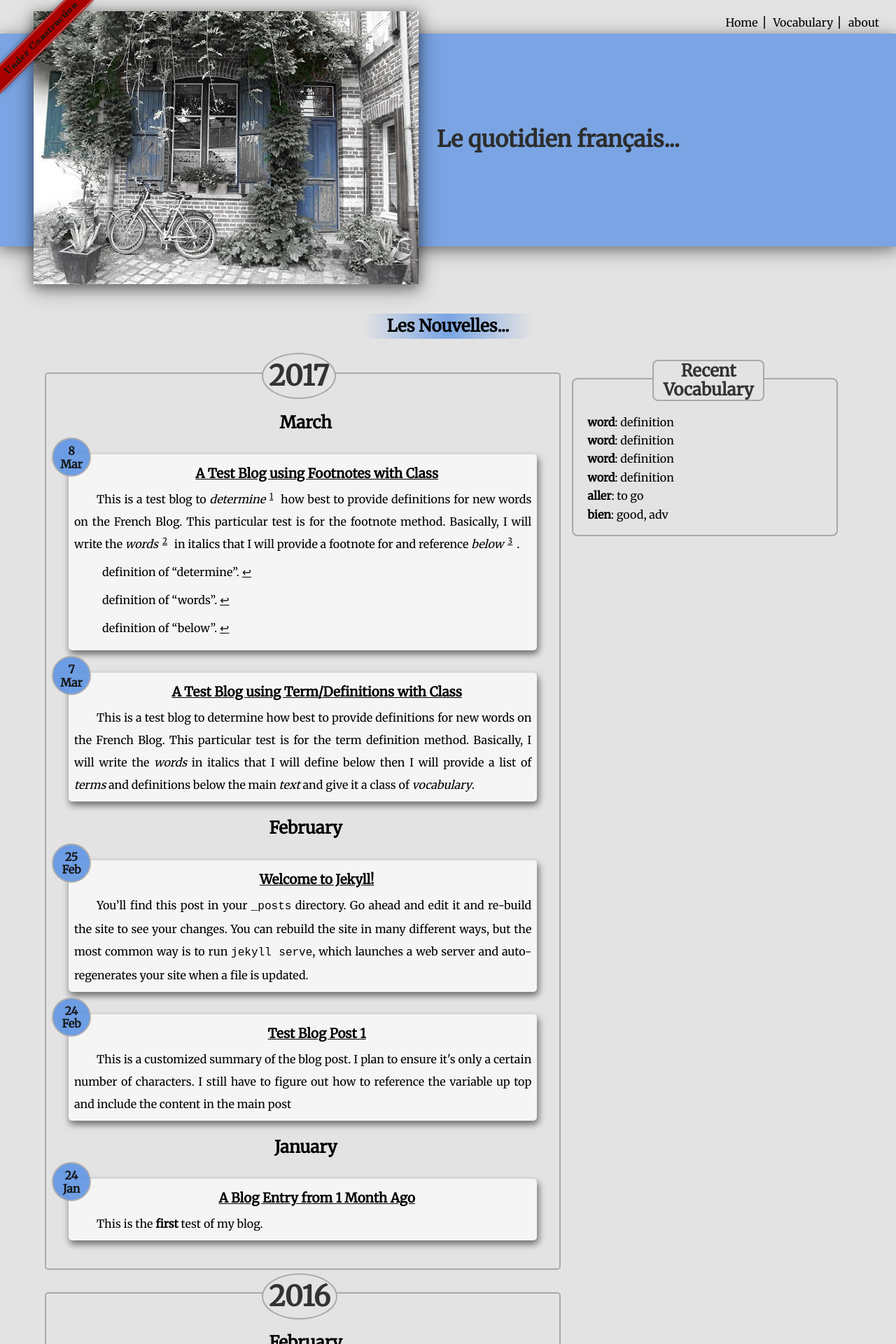
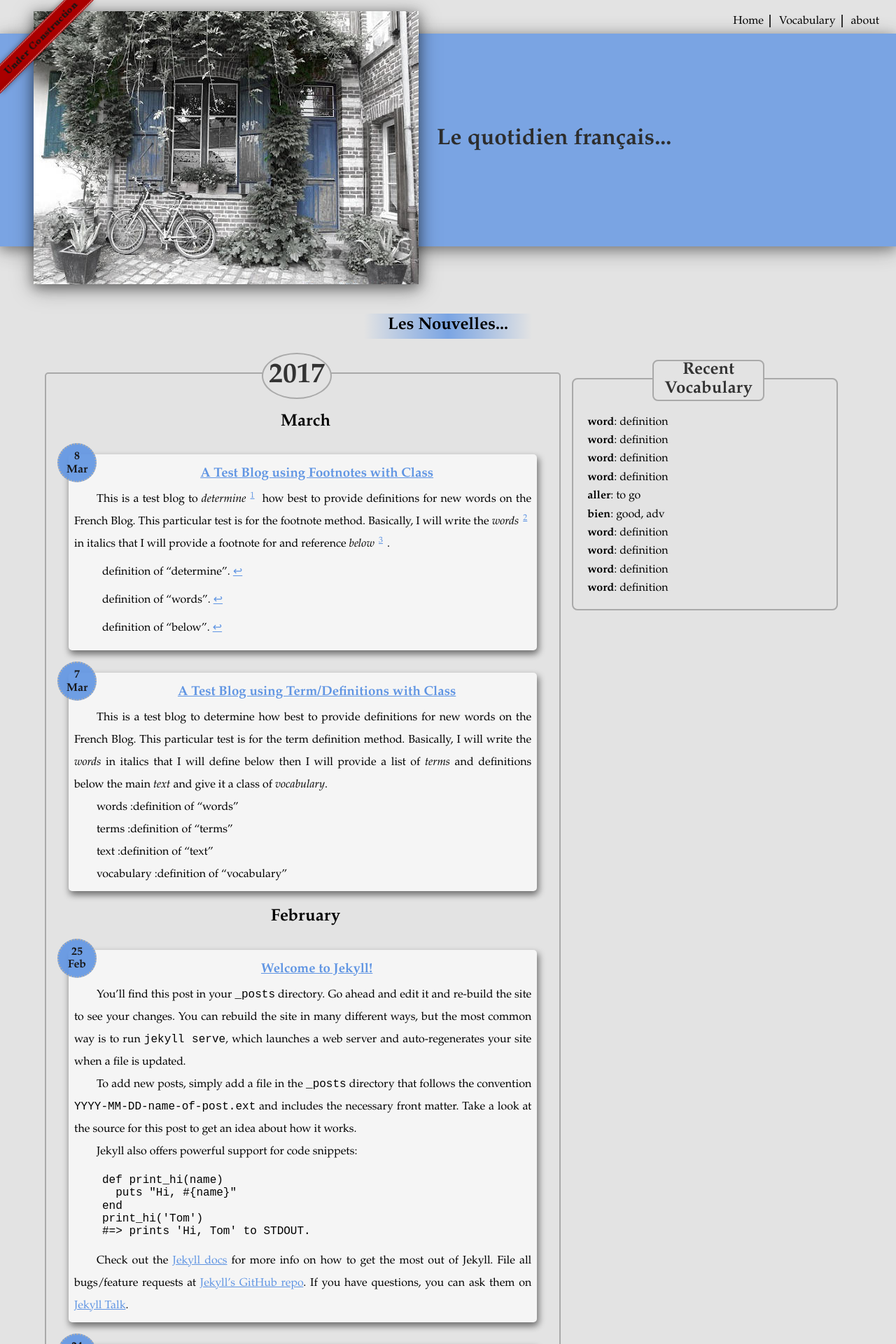
Before and after one commit to kenrickj/blog-francais, a Jekyll site: the page built from index.md, in a window 1280 px wide. Shown: the top 1920 px of the page at 70% size. Built offline with Jekyll 4.4.1, drawn with Linux system fonts in a browser that asks for light colours; nearby versions of some CDN libraries; some web fonts are replaced; some of the changed text lies outside the part shown.

Commit message:
added new block and changed formatting

```diff
--- a/_config.yml
+++ b/_config.yml
@@ -22,7 +22,7 @@ baseurl: "/blog-francais" # the subpath of your site, e.g. /blog
 url: "https://kenrickj.github.io" # the base hostname & protocol for your site, e.g. http://example.com
 twitter_username:
 github_username: kenrickj
-
+excerpt_separator: <!--more-->
 # Build settings
 markdown: kramdown
 #theme: minima
--- a/_includes/footer.html
+++ b/_includes/footer.html
@@ -34,7 +34,7 @@
           </li>
           {% endif %}
           <li id="footer-description">
-            </p>This site uses <a href="https://jekyllrb.com/" target="_blank">Jekyll</a>to quickly manage site content hosted on <a href="https://github.com/" target="_blank">Github.com</a>.</p>
+            </p>This site uses <a href="https://jekyllrb.com/" target="_blank">Jekyll</a> to quickly manage site content hosted on <a href="https://github.com/" target="_blank">Github.com</a>.</p>
           </li>
         </ul>
       </div>
--- a/_includes/header.html
+++ b/_includes/header.html
@@ -3,8 +3,8 @@
     <a href="javascript:void(0)" class="close-button">&times</a>
     <div class="container-links">
       <a href="{{ site.url }}{{ site.baseurl }}" class="fa fa-home">   Home</a>
-      <a href="" class="fa fa-language">   Vocabulary</a>
-      <a href="" class="fa fa-buysellads">   about</a>
+      <a href="{{ site.baseurl }}/vocabulary" class="fa fa-language">   Vocabulary</a>
+      <a href="{{ site.baseurl }}/about" class="fa fa-buysellads">   about</a>
     </div>
   </nav>
   <nav id="mobile-nav">
--- a/css/main.scss
+++ b/css/main.scss
@@ -13,13 +13,13 @@
 }
 body {
   background-color: $bgcolor;
-  font-family: 'Merriweather', Verdana, sans-serif;
+  font-family: 'Droid Serif', Palatino, Georgia, serif;
 }
 a:link {
-  color: inherit;
+  color: $bannerblue;
 }
 a:visited {
-  color: $darkgrey;
+  color: $visitedlink;
 }
 h1 {
   font-size: 1.5rem; // this doesn't seem to work calc(1.5rem + (3 - 1.5) * ((100vw - 300px) / (1600 - 300)));
@@ -58,7 +58,7 @@ sup {
 }
 #nav-side {
   width: 10rem;
-  background-color: $footergrey;
+  background-color: $offwhite;
   height: 100%;
   position: fixed;
   top: 0;
@@ -69,13 +69,12 @@ sup {
   box-shadow: $shadow;
   padding: 1rem;
   & a {
-    color: $bannerblue;
+    color: $darkgrey;
     text-decoration: none;
     padding: 0.5rem;
   }
 }
 .close-button {
-  color: $offwhite !important;
   position: absolute;
   top: 0;
   right: 1rem;
@@ -84,7 +83,7 @@ sup {
 }
 .container-links {
   margin-top: 2rem;
-  border-top: 2px solid $bannerblue;
+  border-top: 2px solid $darkgrey;
 }
 /***************************** END MOBILE NAV BAR *****************************/
 .page-heading, .page-title {
@@ -160,15 +159,15 @@ sup {
 }
 .post-meta {
   position: absolute;
-  top: -1.5rem;
-  left: -1.5rem;
+  top: -1rem;
+  left: -1rem;
   padding: 0.5rem;
   background-color: $bannerblue;
   opacity: 0.9;
   font-weight: bold;
   width: 3.5rem;
   height: 3.5rem;
-  border: 2px solid $lightgrey;
+  border: 2px dotted $lightgrey;
   border-radius: 100%;
   text-align: center;
   //box-shadow: $shadow;
@@ -219,6 +218,33 @@ sup {
   margin-top: 2rem;
   & ul li {
     list-style-type: none;
+  }
+}
+.vocabulary {
+  position: relative;
+  border: 2px solid $lightgrey;
+  border-radius: 0.5rem;
+  top: 1.5rem;
+  & ul {
+    list-style-type: none;
+    margin-top: 2rem;
+    padding: 1rem;
+    & li {
+      padding: 0.25rem;
+    }
+  }
+  & h2 {
+    color: $darkgrey;
+    position: absolute;
+    top: -1.75rem;
+    left: 30%;
+    background-color: $bgcolor;
+    text-align: center;
+    border: 2px solid $lightgrey;
+    border-radius: 0.5rem;
+    width: 10rem;
+    display: block;
+    margin: auto;
   }
 }
 /*********************************** POST PAGE ********************************/
@@ -279,11 +305,7 @@ footer {
     list-style-type: none;
   }
   & a {
-    color: $offwhite;
     text-decoration: none;
-    &:visited {
-      color: $offwhite;
-    }
   }
 }
 .icon {
@@ -298,12 +320,11 @@ footer {
     padding: 0.5rem;
   }
 }
-
 /************************* LARGE BREAKPOINT MEDIA QUERY ***********************/
 @media only screen and (min-width: $bp-large) {
 
   body {
-    font-family: 'Merriweather', Palatino, Georgia, serif;
+    font-family: 'Droid Serif', Palatino, Georgia, serif;
   }
   .envelope, .reference {
     display: block;
@@ -398,7 +419,7 @@ footer {
     flex: 0 1 auto;
     margin: 1rem;
   }
-  .vocabulary {
+  /*.vocabulary {
     position: relative;
     border: 2px solid $lightgrey;
     border-radius: 0.5rem;
@@ -424,7 +445,7 @@ footer {
       display: block;
       margin: auto;
     }
-  }
+  }*/
   .card-effect {
       box-shadow: $ltshadow;
   }
@@ -454,12 +475,15 @@ footer {
     transform: rotate(-3deg);
   }
   .post-content * {
-    font-family: 'Special Elite', serif;
+    font-family: 'Droid Serif', Palatino, Georgia, serif;
     line-height: 2.5rem;
     font-size: 1.5rem;
     text-indent: 1.5rem;
     & h1 {
       text-decoration: underline;
+    }
+    & strong {
+      color: $bannerblue;
     }
   }
   .envelope {
```
Also changed, not shown: _posts/2015-11-10-mon-récent-voyage-d'avion.md (added, +16 -0 lines), Gemfile.lock.
